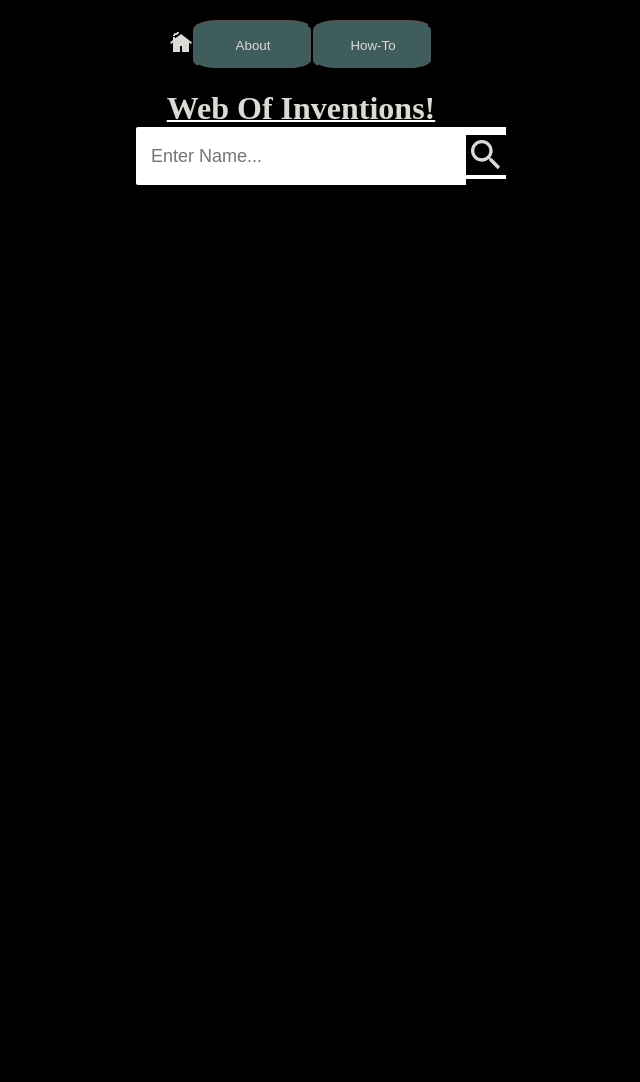
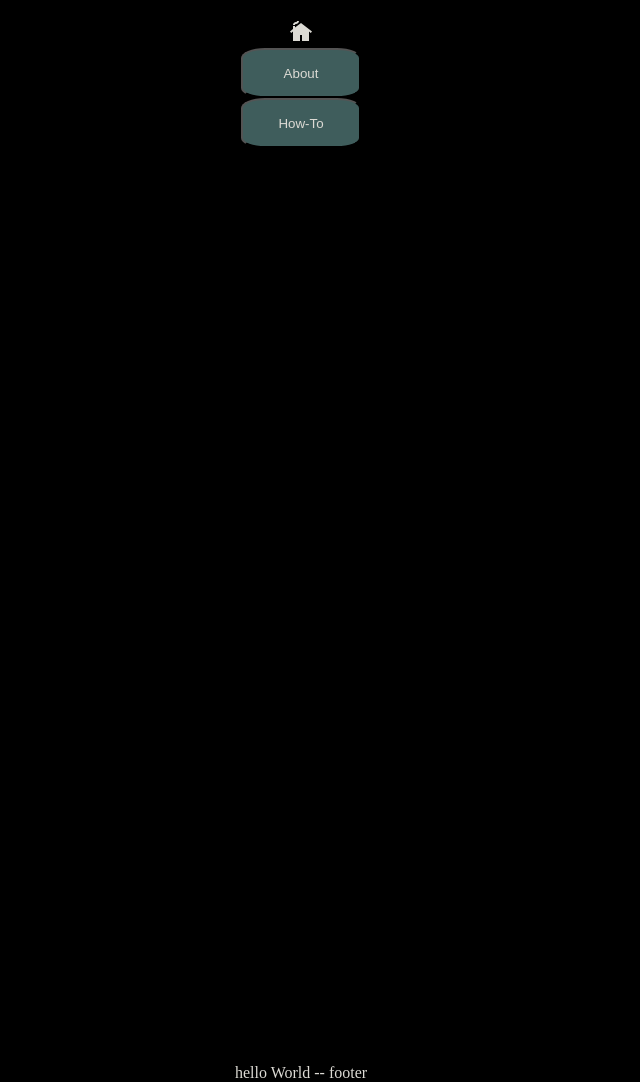
Before and after one commit to bd6981/invention, a React (Create React App) app: page / in a window 1280 px wide. Shown: the whole page, without its empty margins (339-979 px from the left). Before the commit the page ends 800 px from the top, so only its background shows below. Built offline with nearby package versions, Linux system fonts and the light colour scheme.

Commit message:
I broke it..... almost functioning, bug still in search bar but almost corrected.-added header and footer too.

```diff
--- a/package.json
+++ b/package.json
@@ -16,6 +16,7 @@
     "react-query": "^3.39.2",
     "react-router-dom": "^6.4.3",
     "react-scripts": "5.0.1",
+    "semantic-ui-react": "^2.1.3",
     "web-vitals": "^2.1.4"
   },
   "scripts": {
--- a/src/Components/App/App.js
+++ b/src/Components/App/App.js
@@ -1,10 +1,13 @@
 import React, { useState, useEffect } from "react"
-import { Route, Routes, Link } from "react-router-dom"
+import { Route, Routes } from "react-router-dom"
 import Home from "../Home/Home"
 import About from '../About/About'
 import HowTo from "../HowTo/HowTo"
+import Landing from "../Home/Landing"
+import Footer from "./Footer"
+import Header from "./Header"
 import "./App.css"
-import CottageSharpIcon from '@mui/icons-material/CottageSharp';
+
 
 
 const App = () => {
@@ -12,20 +15,17 @@ const App = () => {
     return (
       <div className="App">
         <nav className="nav">
-          <Link to='/'>
-            <CottageSharpIcon />
-          </Link>
-          <Link to='/About'><button id='nav' variant="outlined">About</button></Link>
-          <Link to='/HowTo'><button id='nav' variant="outlined">How-To</button></Link>
-
+          <Header/>
         </nav>
         <main>
           <Routes>
-            <Route path='/' element={ <Home/> } />
-            <Route path='/about' element={ <About /> } />
-            <Route path='/howTo' element={ <HowTo /> } />
+            <Route path='/Home' element={ <Home/> } />
+            <Route path='/Landing' element={ <Landing/> } />
+            <Route path='/About' element={ <About /> } />
+            <Route path='/HowTo' element={ <HowTo /> } />
           </Routes>
         </main>
+        <Footer className='footer'/>
       </div>
     )
 }
--- /dev/null
+++ b/src/Components/App/Footer.js
@@ -0,0 +1,12 @@
+import React from 'react'
+import "./footer.css"
+
+const Footer = () => {
+  return (
+    <div className='footer'>
+      hello World -- footer
+    </div>
+  )
+}
+
+export default Footer
--- /dev/null
+++ b/src/Components/App/Header.js
@@ -0,0 +1,19 @@
+import CottageSharpIcon from '@mui/icons-material/CottageSharp';
+import React from "react"
+import { Link } from "react-router-dom"
+
+const Header = () => {
+  return (
+    <div>
+        <header>
+            <Link to='/Home'>
+            <CottageSharpIcon />
+            </Link>
+            <Link to='/About'><button id='nav' variant="outlined">About</button></Link>
+            <Link to='/HowTo'><button id='nav' variant="outlined">How-To</button></Link>
+        </header>
+    </div>
+  )
+}
+
+export default Header
--- /dev/null
+++ b/src/Components/App/footer.css
@@ -0,0 +1,3 @@
+.footer {
+    margin-top: 70%;
+}
--- a/src/Components/Home/Data.json
+++ b/src/Components/Home/Data.json
@@ -1,3 +1,5 @@
+
+
 [
   {
     "author": "Chinua Achebe",
--- /dev/null
+++ b/src/Components/Home/Landing.js
@@ -0,0 +1,12 @@
+import React from 'react'
+
+function Landing() {
+  return (
+    <div>
+      <h1>helloworld</h1>
+
+    </div>
+  )
+}
+
+export default Landing
--- a/src/Components/SearchBar/SearchBar.js
+++ b/src/Components/SearchBar/SearchBar.js
@@ -1,136 +1,45 @@
 import React, { useEffect, useState } from "react";
 import "./SearchBar.css";
 import SearchIcon from '@mui/icons-material/Search';
-import CloseIcon from '@mui/icons-material/Close';
+// import CloseIcon from '@mui/icons-material/Close';
 import axios from 'axios'
 
-function SearchBar({placeholder}) {//component and props
-    const [filteredData, setFilteredData] = useState([]);
-    const [wordEntered, setWordEntered] = useState("");
-    const [data, setData] = useState([])
+function Searchbar() {
 
-const handleChange =async (event) => {
-    event.preventDefault();
-    setWordEntered(event.target.value)
+    const [type, setType] = useState(0);
+    const [searchText, setSearchText] = useState("");
 
-    const response = await axios.get(`https://api.patentsview.org/patents/query?q={"_or":[{"inventor_last_name":["Whitney","Hopper"]},{"_text_any":{"patent_title":"COBOL cotton gin"}}]}`)
+    const [content, setContent] = useState([]);
+const fetchSearch = async () => {
+    try {
+      const { data } = await axios.get((`https://api.patentsview.org/patents/query?q={"patent_type":"design"}`)
 
-    setData(response.data)
-        console.log(response.data)
+      )
+      setContent(data.results);
 
+      console.log(data);
+    } catch (error) {
+      console.error(error);
+    }
+  };
+  useEffect(() => {
+    fetchSearch();
+    // eslint-disable-next-line
+  }, []);
+// console.log(response.data)
 
-  //my variable to filter iit will return the boolean below in return statement
-    const newFilter = handleChange.filter((value) => {//my variable to filter iit will return the boolean below in return statement
-        return value.setWordEntered.toLowerCase().includes(wordEntered.toLowerCase());
-});
+return (
+        <div className="search">
+            <form className="searchInputs">
+                <input type='text' className="searchBox"label="Searchbar"onChange={(e) => setSearchText(e.target.value)}/>
+                    <button onClick={fetchSearch}><SearchIcon  /></button>
+                <input value={type} onChange={(event, newValue) => {setType(newValue);}}></input>
+            </form>
+            <div className="trending">{content && content.map(() => (
+                <inputKey key={"patents"} id={'patent_id'} number={'patent_number'} title={'patent_title'}/>
+            ))}</div>
 
+        </div>
+)}
 
-            //change Title to name //
-        if (wordEntered === ("")) {//this clears privous input in field for new search
-            setFilteredData([]);
-        } else {
-            setFilteredData(newFilter);
-
-        };
-    }
-        const clearInput = () => {//representing the value of my emply sting wordEntered("")
-            setFilteredData([]);
-            setWordEntered("");
-            };
-
-            return (
-            <div className="search">
-                <div className="searchInputs">
-                <input type="text" placeholder={placeholder}value={wordEntered.data}onChange={handleChange}
-                />
-                <div className="searchIcon">
-                 {filteredData.length === 0 ? (//shows searchIcon
-                    <SearchIcon />
-                    ) : (
-                    <CloseIcon id="clearBtn" onClick={clearInput}  />
-                    )}
-                </div>
-                </div>
-                {filteredData.length != 0 && (//shows closeIcon once user starts typing
-                    // Data\Set: this is my results and map by value and key/
-                <div className="dataResult">
-                    {filteredData.map((value, key) => {//shows 15 options on dropdown -slice(0, 15)
-                     return (//change title to name and get rid of link this is the display on search
-                     <a className="dataItem"  target="_blank">
-                        <p>{data.name} </p></a>
-                     );
-                 })}
-                </div>
-             )}
-            </div>
-          )}
-
-
-    export default SearchBar;
-// function SearchBar() {
-//     const urlForApi = `https://api.patentsview.org/patents/query?q={"_or":[{"inventor_last_name":["Whitney","Hopper"]},{"_text_any":{"patent_title":"COBOL cotton gin"}}]}`
-
-//     const [queryData, setQueryData] = useState([])
-//     const [searchData, setSearchData] = useState('')
-//     const [wordEntered, setWordEntered] = useState("");
-//     // const [filteredData, setFilteredData] = useState([]);
-
-
-// // const handleFilter =async (event) => {
-
-
-// //     const response = await
-// //     axios.get(`https://api.patentsview.org/patents/query?q={"_or":[{"inventor_last_name":["Whitney","Hopper"]},{"_text_any":{"patent_title":"COBOL cotton gin"}}]}`)
-//     const getQueryData = () => {
-// //fetching Api
-//         searchData &&
-//         axios.get(urlForApi).then(response => setQueryData(response.data.searchData))
-//         .catch(error => alert('try again',))
-
-//     }
-//         useEffect(() => {getQueryData()},[searchData])
-
-//     const handleSubmit = () => {
-//         setSearchData(wordEntered)
-//         getQueryData()
-//     }
-
-
-//     //      const newWordEntered = data.filter((value) => {
-//     //     return value.setWordEntered.toLowerCase().includes(wordEntered.toLowerCase());
-//     //     if (wordEntered === ("")) {
-//     //         setQueryData([]);
-//     //     } else {
-//     //         setQueryData(newQuery);
-//     //     }})
-
-//     //     const clearInput = () => {//representing the value of my emply sting wordEntered("")
-//     //     setFilteredData([]);
-//     //     setWordEntered("");
-//     //     };
-//         return (
-//         <div className="search">
-//              <div className="searchInputs">
-//                  <input type="text"  value={setWordEntered} onChange={getQueryData}/>
-//             <div className="searchIcon">
-//                  {searchData.length === 0 ? (//shows searchIcon
-//                 <SearchIcon/>
-//                  ) : (
-//              <CloseIcon id="clearBtn"  />
-//                   )}
-//             </div>
-//             </div>
-//                {/* {queryData.length != 0 && (//shows closeIcon once user starts typing  */}
-// //             // Data\Set: this is my results and map by value and key/
-//             <div className="dataResult">
-//                 {/* {queryData.slice(0, 15).map((value, key) => {//shows 15 options on dropdown */}
-//                 {/* return (//change title to name and get rid of link this is the display on search */}
-//                     <a className="dataItem" target="_blank">
-//                         <p>{}</p></a>
-
-//         </div>
-
-//     </div>
-//         )}
-
-// export default SearchBar;
+export default Searchbar;
```
Also changed, not shown: 1 other file (tests, documents, lock files or other folders).
